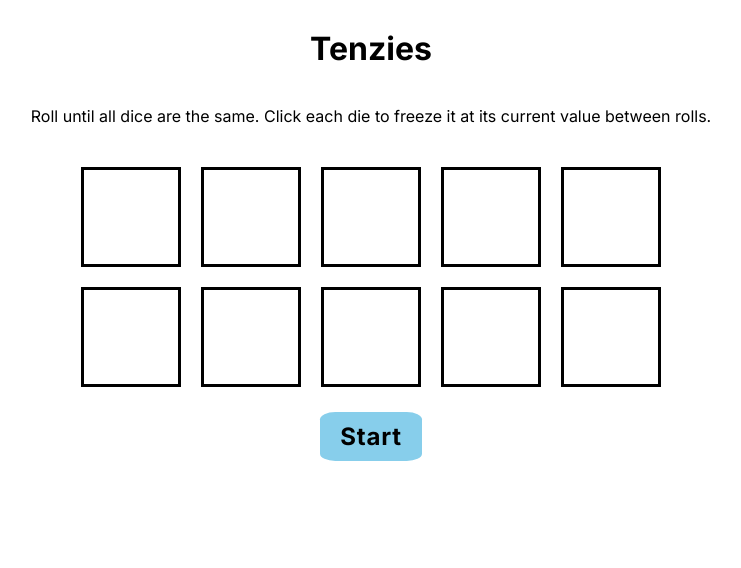
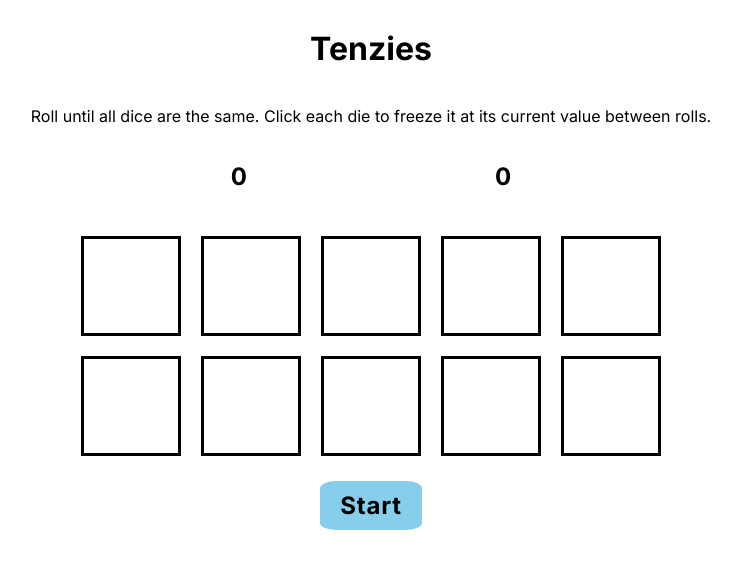
Before and after one commit to sampma309/Tenzies, a React (Vite) app: page / in a window 1280 px wide. Shown: the top 568 px of the page, without its empty margins (269-1010 px from the left). Built offline with nearby package versions, Linux system fonts and the light colour scheme.

Commit message:
added a timer and a personal best time that is stored in localStorage

```diff
--- a/index.css
+++ b/index.css
@@ -23,6 +23,13 @@
 
 .explanation--text {
 
+}
+
+.times {
+    display: flex;
+    justify-content: space-between;
+    padding-left: 200px;
+    padding-right: 200px;
 }
 
 .diceGrid {
--- a/src/App.jsx
+++ b/src/App.jsx
@@ -2,12 +2,14 @@ import React from "react";
 import GameButton from "./components/GameButton";
 import Header from "./components/Header";
 import Die from "./components/Die";
+import Timer from "./components/Timer";
 import defaultDice from "../defaultDice.js"
 
 export default function App() {
 
   const [dice, setDice] = React.useState(defaultDice)
   const [gameState, setGameState] = React.useState(0) // 0 = pre-game, 1 = in game, 2 = finished game
+  const [startTime, setStartTime] = React.useState(0)
 
   function rollNewValues() {
     setDice(prevDice => prevDice.map(die => {
@@ -42,6 +44,7 @@ export default function App() {
 
   function startGame() {
     setGameState(1)
+    setStartTime(Date.now())
     setDice(prevDice => prevDice.map(die => ({
       ...die,
       locked: false,
@@ -65,6 +68,10 @@ export default function App() {
   return (
     <div>
       <Header />
+      <Timer
+        startTime={startTime}
+        gameState={gameState}
+      />
       <div className="diceGrid">
         {diceElements}
       </div>
--- /dev/null
+++ b/src/components/Timer.jsx
@@ -0,0 +1,37 @@
+import React from "react";
+
+export default function Timer(props) {
+
+    const [time, setTime] = React.useState(0)
+
+    React.useEffect(() => {
+
+        let interval
+        if (props.gameState === 1) {
+            console.log("game started")
+            interval = setInterval(() => {
+                setTime(Date.now() - props.startTime)
+            }, 100)
+        }
+
+        return () => clearInterval(interval);
+    }, [props.gameState, time]);
+
+    // grab personal best from localStorage and update it if you beat your time
+    const personalBest = localStorage.getItem("personalBest") || 0
+    React.useEffect(() => {
+        if (props.gameState === 2) {
+            if (time < personalBest || personalBest === 0) {
+                localStorage.setItem("personalBest", time)
+            }
+        }
+    }, [props.gameState])
+
+
+    return (
+        <div className="times">
+            <h2 className="times--current">{time / 1000}</h2>
+            <h2 className="times--best">{personalBest / 1000}</h2>
+        </div>
+    )
+}
```
